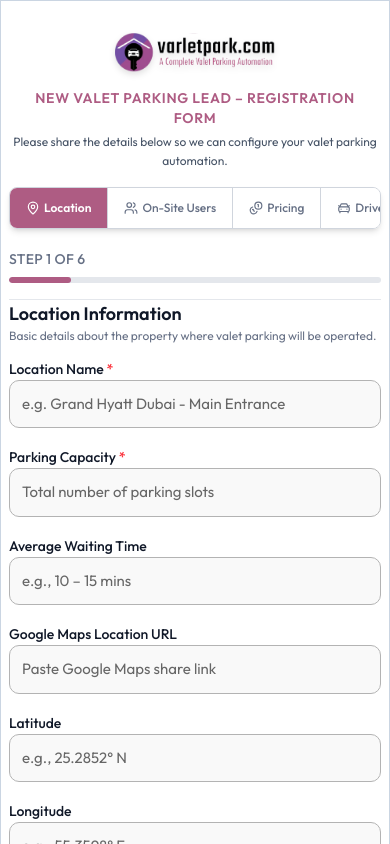
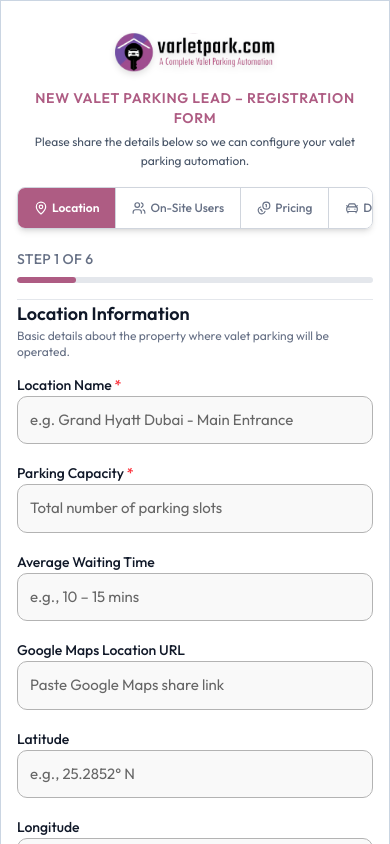
Before and after one commit to alen899-my/varletleads_admin, a Next.js app: page /location-registration in a window 390 px wide. Shown: the top 844 px of the page. Built offline with nearby package versions, Linux system fonts and the light colour scheme.

Commit message:
layout some changes

```diff
--- a/src/components/AddingLead.tsx
+++ b/src/components/AddingLead.tsx
@@ -623,11 +623,11 @@ useEffect(() => {
     shadow-lg
 
 
-    px-2
-    sm:px-4
-    md:px-10 py-2
-    lg:px-16  py-4
-    xl:px-24  py-6
+    px-4
+    sm:px-6
+    md:px-10
+    lg:px-16
+    xl:px-24
 
     py-6
   ">
```
